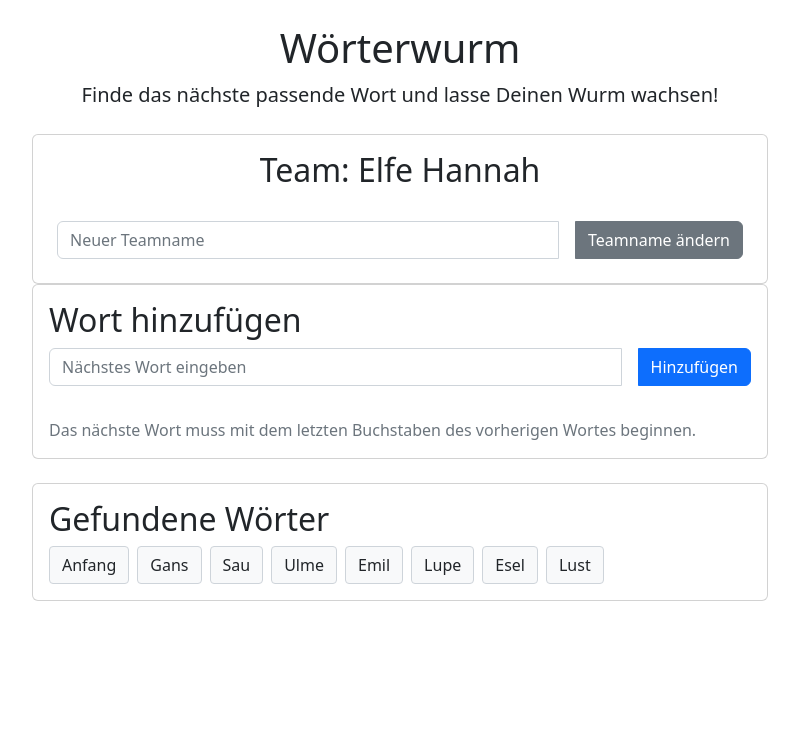
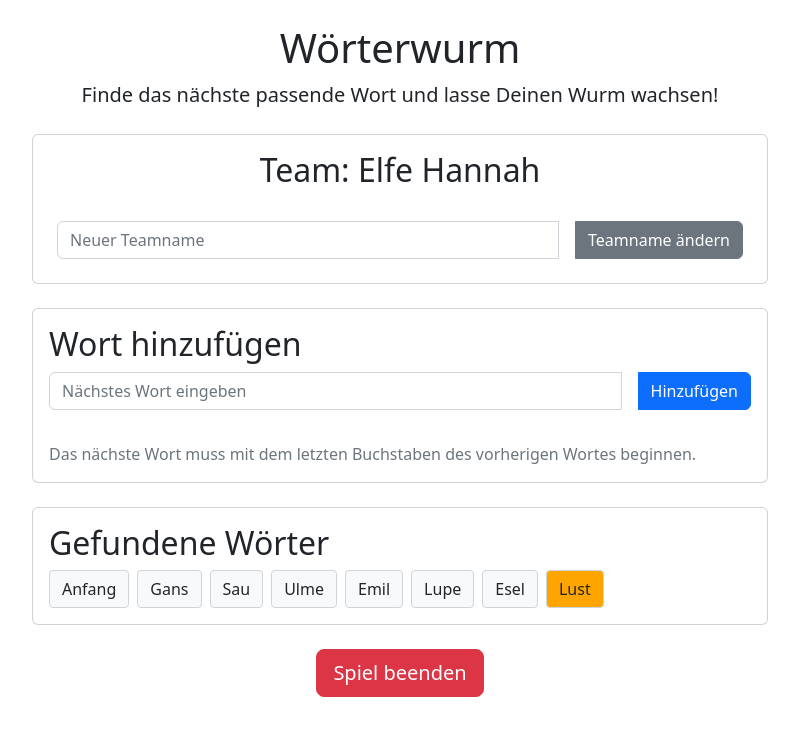
Before and after one commit to pstackebrandt/wordsworm, a website: page public/index.html in a window 1280 px wide. Shown: the whole page, without its empty margins (240-1039 px from the left). Drawn offline with nearby package versions, Linux system fonts and the light colour scheme.

Commit message:
game page: color last word added to word list, add finish button

```diff
--- a/public/index.html
+++ b/public/index.html
@@ -45,6 +45,8 @@
                     </div>
                 </div>
 
+                <br>
+
                 <!-- Area where the game is rendered -->
                 <div id="gameArea">
                     <!-- Area for word input -->
@@ -76,7 +78,10 @@
                         </div>
                     </div>
 
-
+                    <!-- Finish game -->
+                    <div id="finishGameArea" class="text-center">
+                        <button id="endGameButton" class="btn btn-danger btn-lg">Spiel beenden</button>
+                    </div>
             </main>
         </div>
     </div>
--- a/public/style.css
+++ b/public/style.css
@@ -13,6 +13,10 @@
     border-radius: 4px;
 }
 
+.last-word {
+  background-color: orange;
+}
+
 /* .card {
     border: none
 } */
--- a/public/wordsworm.js
+++ b/public/wordsworm.js
@@ -112,12 +112,13 @@ const initializeGame = (game, teamNameDisplay, gameArea, teamChangeArea) => {
         // Aktualisierung des Spielbereichs oder Beendigung des Spiels bei zu vielen leeren Eingaben
         if (emptyInputs < 2) {
             updateGameArea(game, gameArea);
+            highlightLastWord();
         } else {
             endGame(game, gameArea);
         }
     };
 
-    // Eventlistener für Button-Klick
+    // Eventlistener für add word button
     addWordBtn.addEventListener('click', submitWord);
 
     // Eventlistener für Enter-Taste im Eingabefeld
@@ -128,10 +129,18 @@ const initializeGame = (game, teamNameDisplay, gameArea, teamChangeArea) => {
         }
     });
 
+    // Eventlistener für end game button
+    document.getElementById('endGameButton').addEventListener('click', () => {
+        endGame(game, gameArea);
+    });
+
     setWordInputFeedback(''); // Hide feedback element
 
     // Aktualisieren der Wortliste beim Initialisieren
     updateGameArea(game, gameArea);
+
+    // Hervorheben des letzten Wortes
+    highlightLastWord();
 }
 
 function getFirstLetter(word) {
@@ -199,6 +208,19 @@ const updateGameArea = (game, gameArea) => {
     });
 }
 
+// Funktion zum Hervorheben des letzten Wortes
+const highlightLastWord = () => {
+    const wordList = document.querySelector("#wordList");
+    const wordItems = wordList.querySelectorAll(".word-item");
+
+    // Entferne die zuvor hinzugefügte Hervorhebungs-Klasse von allen Worten
+    wordItems.forEach(wordItem => wordItem.classList.remove("last-word"));
+
+    // Füge die Hervorhebungs-Klasse nur zum letzten Wort hinzu
+    const lastWordItem = wordItems[wordItems.length - 1];
+    lastWordItem.classList.add("last-word");
+}
+
 // Beende das Spiel und zeige die Punktzahl
 function endGame(game, gameArea) {
     gameArea.innerHTML = `<p>Spiel beendet. Du hast ${game.getWords().length - 1} Punkte erreicht!</p>`;
```
